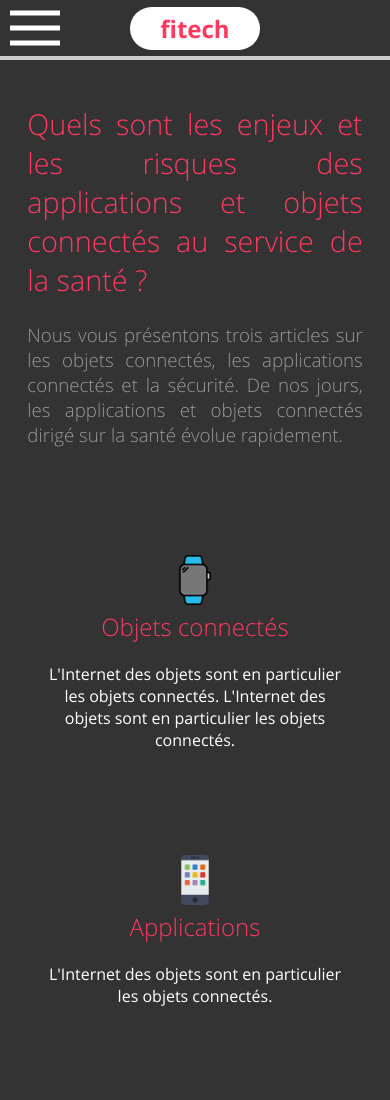
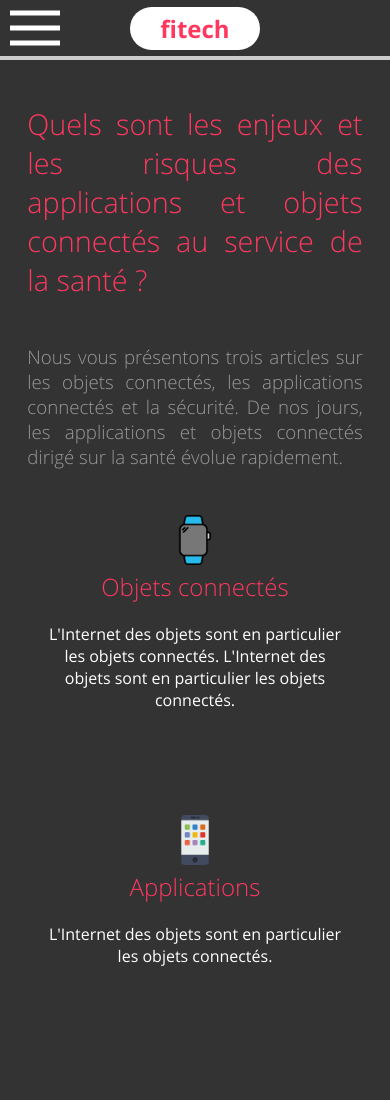
Before and after one commit to ronanren/site-ppp, a plain HTML site: page index.html in a window 390 px wide. Shown: the top 1100 px of the page. Drawn offline with Linux system fonts and the light colour scheme.

Commit message:
update home.css

```diff
--- a/css/home.css
+++ b/css/home.css
@@ -395,7 +395,7 @@ h3 {
     font-weight: 300;
     text-align: justify;
     order: 3;
-    bottom: 20px;
+    bottom: 120px;
 }
 
 header img {
@@ -415,7 +415,7 @@ header img {
     width: 100%;
     display: flex;
     text-align: center;
-    top: 50px;
+    top: 10px;
     flex-wrap: wrap;
 }
 
@@ -452,7 +452,12 @@ a p {
     color: white;
 
 }
+@media screen and (max-width: 1250px) {
+	h3 {
+		top: 2px;
+	}
 
+}
 
 @media screen and (max-width: 800px) {
 	header {
@@ -469,3 +474,8 @@ a p {
     	width: 100%;
     }
 }
+
+a:hover {
+	border: solid var(--pink);
+	border-width: thin;
+}
```
